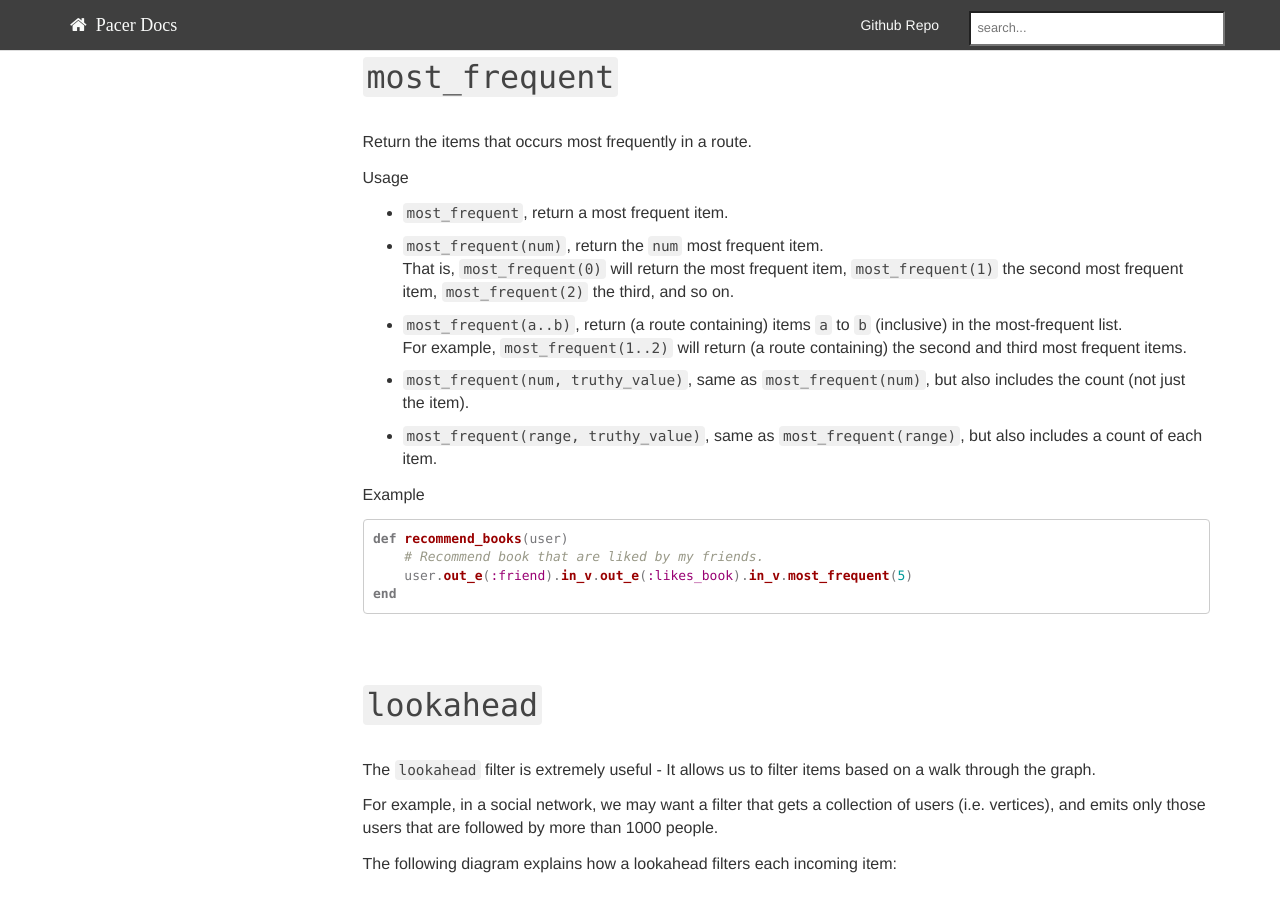
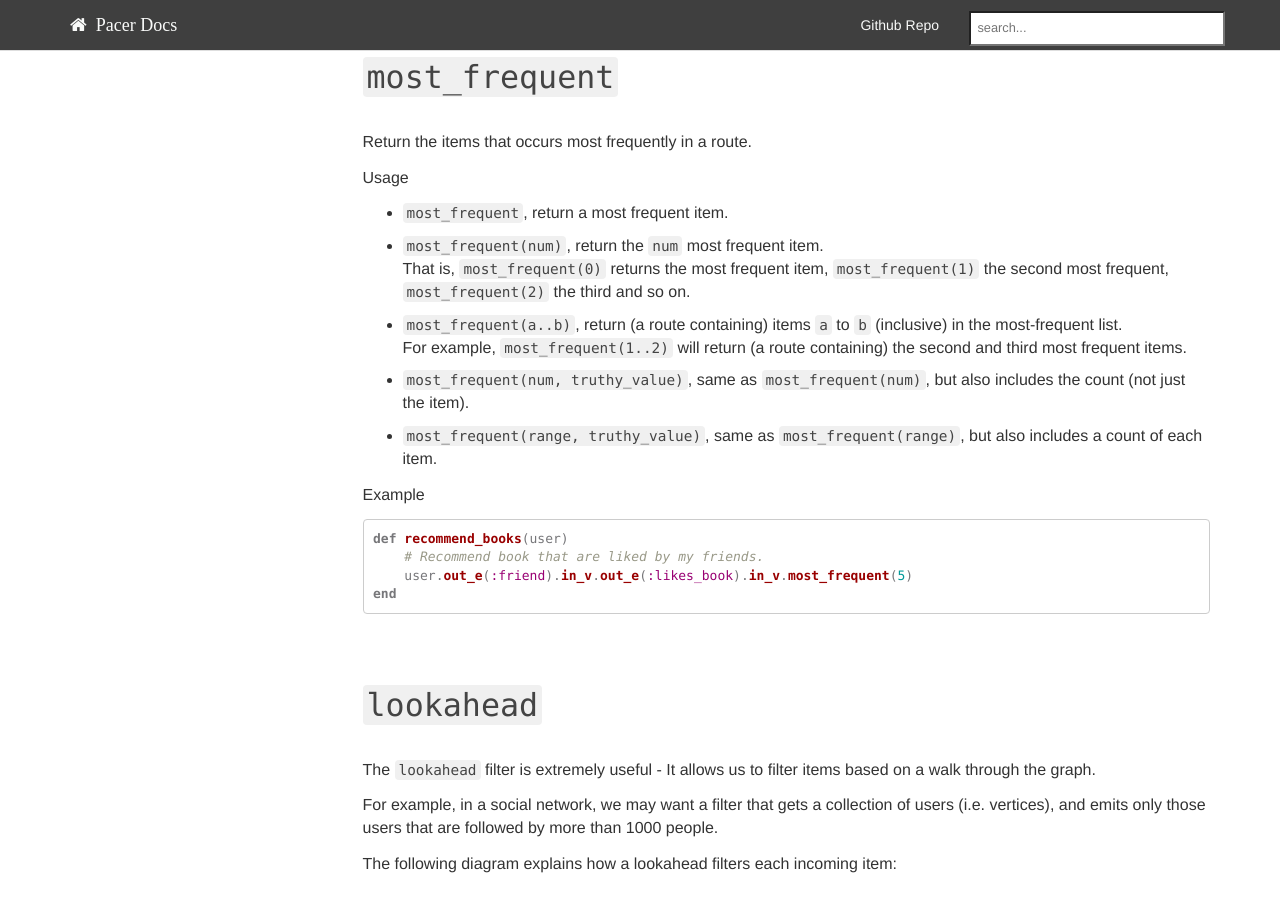
Before and after one commit to pangloss/pacer, a Jekyll site: the page built from pages/routes/filters.md, in a window 1280 px wide and 900 px high, scrolled down 5493 px. Built offline with Jekyll 4.4.1, drawn with Linux system fonts in a browser that asks for light colours; Markdown is read by kramdown in place of the engine named in the settings; a script that is not in the unit is left out.

Commit message:
Minor change

```diff
--- a/pages/routes/filters.md
+++ b/pages/routes/filters.md
@@ -245,7 +245,7 @@ Usage
 
  - `most_frequent`, return a most frequent item.
  - `most_frequent(num)`, return the `num` most frequent item.
-    That is, `most_frequent(0)` will return the most frequent item, `most_frequent(1)` the second most frequent item, `most_frequent(2)` the third, and so on.
+    That is, `most_frequent(0)` returns the most frequent item, `most_frequent(1)` the second most frequent, `most_frequent(2)` the third and so on.
  - `most_frequent(a..b)`, return (a route containing) items `a` to `b` (inclusive) in the most-frequent list.
     For example, `most_frequent(1..2)` will return (a route containing) the second and third most frequent items.
  - `most_frequent(num, truthy_value)`, same as `most_frequent(num)`, but also includes the count (not just the item).
```
